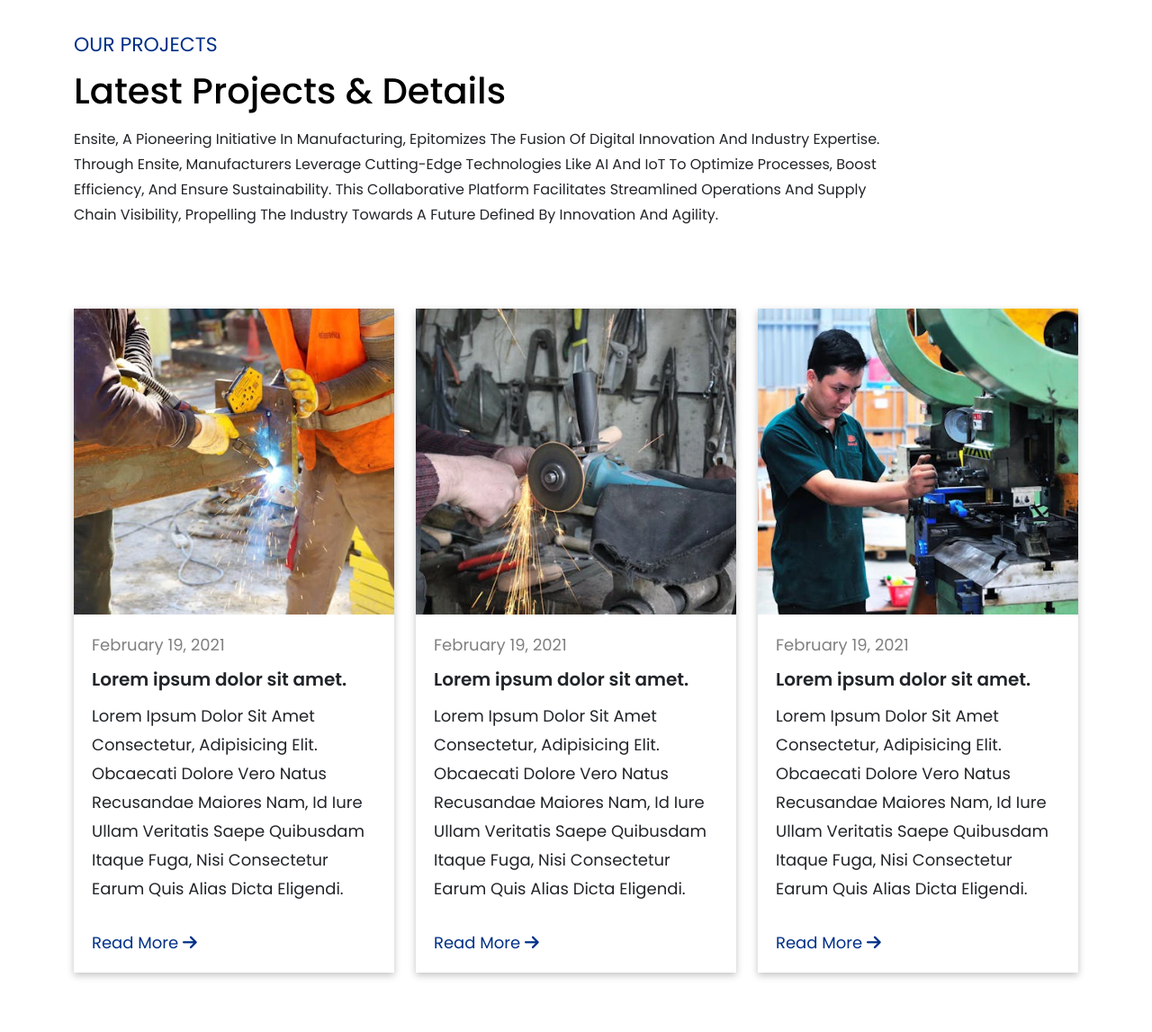
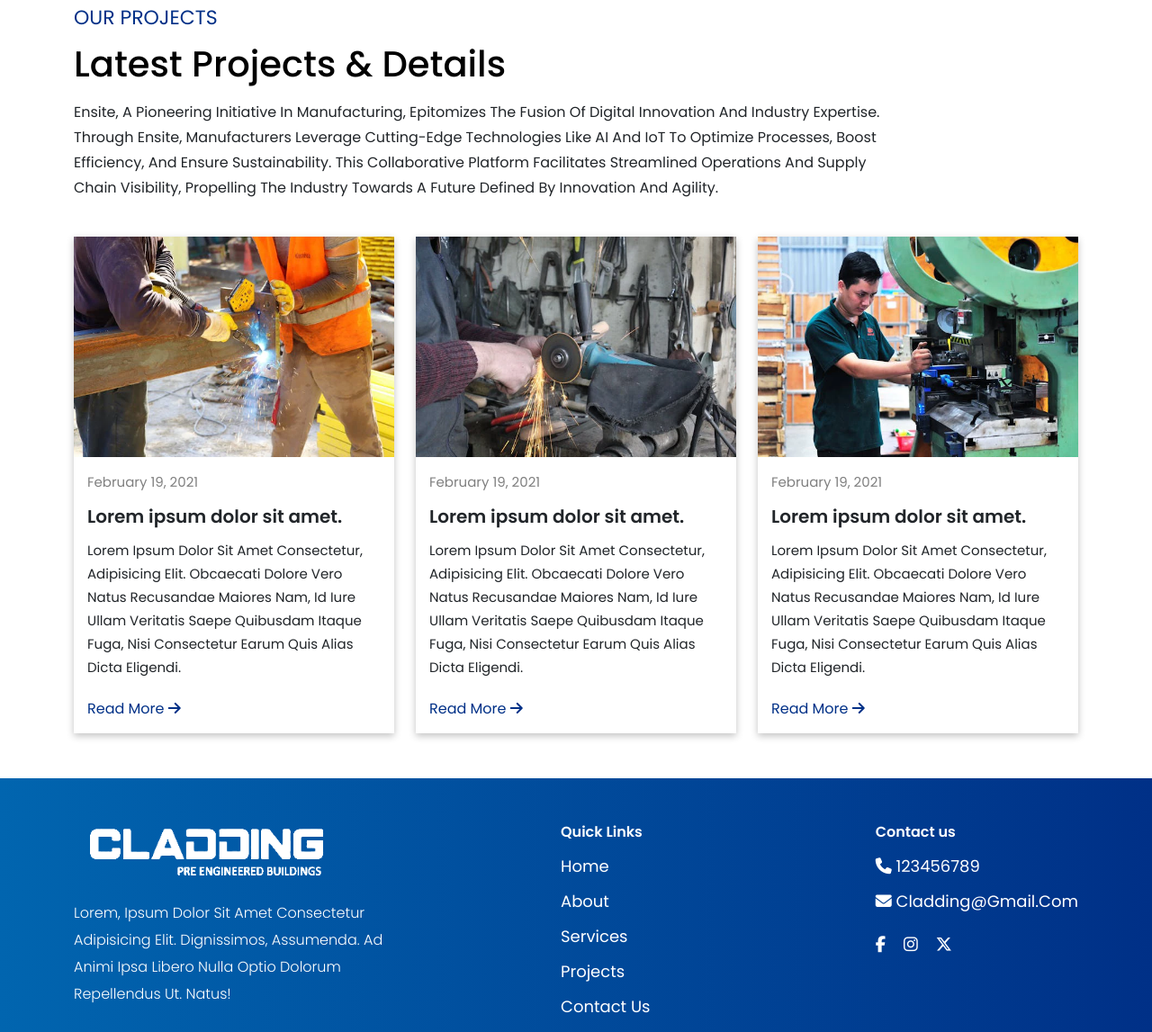
Before and after one commit to Himanshu1747/cladding, a plain HTML site: page about.html in a window 1280 px wide. Shown: the part 2037-3184 px from the top of the page at 90% size. Drawn offline with nearby package versions, Linux system fonts and the light colour scheme.

Commit message:
about page

```diff
--- a/about.html
+++ b/about.html
@@ -304,51 +304,64 @@
             <div class="about-data" data-aos="fade-down" data-aos-duration="2400">
                 <span class="mini-span">Our Projects</span>
                 <h2 class="sub-title">Latest Projects & Details</h2>
-             <p>Ensite, a pioneering initiative in manufacturing, epitomizes the fusion of digital innovation and industry expertise. Through Ensite, manufacturers leverage cutting-edge technologies like AI and IoT to optimize processes, boost efficiency, and ensure sustainability. This collaborative platform facilitates streamlined operations and supply chain visibility, propelling the industry towards a future defined by innovation and agility.</p>
+                <p>Ensite, a pioneering initiative in manufacturing, epitomizes the fusion of digital innovation and
+                    industry expertise. Through Ensite, manufacturers leverage cutting-edge technologies like AI and IoT
+                    to optimize processes, boost efficiency, and ensure sustainability. This collaborative platform
+                    facilitates streamlined operations and supply chain visibility, propelling the industry towards a
+                    future defined by innovation and agility.</p>
 
             </div>
 
             <div class="rowproject">
                 <div class="row justify-content-center">
-                    <div class="col-md-4" data-aos="zoom-in" data-aos-offset="300" data-aos-duration="2400">
+                    <div class="col-md-6 col-xl-4" data-aos="zoom-in" data-aos-offset="300" data-aos-duration="2000">
                         <div class="projects-holder">
                             <div class="projects-image">
-                                <img src="assets/images/project1.webp" alt="projects" height="340" width="510" loading="lazy">
+                                <img src="assets/images/project1.webp" alt="projects" height="340" width="510"
+                                    loading="lazy">
                             </div>
                             <div class="btm-datahere">
                                 <span class="projectdate">February 19, 2021 </span>
                                 <h4 class="mini-title">Lorem ipsum dolor sit amet.</h4>
-                                <p>Lorem ipsum dolor sit amet consectetur, adipisicing elit. Obcaecati dolore vero natus recusandae maiores nam, id iure ullam veritatis saepe quibusdam itaque fuga, nisi consectetur earum quis alias dicta eligendi.</p>
+                                <p>Lorem ipsum dolor sit amet consectetur, adipisicing elit. Obcaecati dolore vero natus
+                                    recusandae maiores nam, id iure ullam veritatis saepe quibusdam itaque fuga, nisi
+                                    consectetur earum quis alias dicta eligendi.</p>
                                 <div class="readmore-icon">
                                     <a href="#">Read More <i class="fa-solid fa-arrow-right"></i></a>
                                 </div>
                             </div>
                         </div>
                     </div>
-                    <div class="col-md-4" data-aos="zoom-in" data-aos-offset="300" data-aos-duration="2400">
+                    <div class="col-md-6 col-xl-4" data-aos="zoom-in" data-aos-offset="300" data-aos-duration="2000">
                         <div class="projects-holder">
                             <div class="projects-image">
-                                <img src="assets/images/project2.webp" alt="projects" height="340" width="510" loading="lazy">
+                                <img src="assets/images/project2.webp" alt="projects" height="340" width="510"
+                                    loading="lazy">
                             </div>
                             <div class="btm-datahere">
                                 <span class="projectdate">February 19, 2021 </span>
                                 <h4 class="mini-title">Lorem ipsum dolor sit amet.</h4>
-                                <p>Lorem ipsum dolor sit amet consectetur, adipisicing elit. Obcaecati dolore vero natus recusandae maiores nam, id iure ullam veritatis saepe quibusdam itaque fuga, nisi consectetur earum quis alias dicta eligendi.</p>
+                                <p>Lorem ipsum dolor sit amet consectetur, adipisicing elit. Obcaecati dolore vero natus
+                                    recusandae maiores nam, id iure ullam veritatis saepe quibusdam itaque fuga, nisi
+                                    consectetur earum quis alias dicta eligendi.</p>
                                 <div class="readmore-icon">
                                     <a href="#">Read More <i class="fa-solid fa-arrow-right"></i></a>
                                 </div>
                             </div>
                         </div>
                     </div>
-                    <div class="col-md-4" data-aos="zoom-in" data-aos-offset="300" data-aos-duration="2400">
+                    <div class="col-md-6 col-xl-4" data-aos="zoom-in" data-aos-offset="300" data-aos-duration="2000">
                         <div class="projects-holder">
                             <div class="projects-image">
-                                <img src="assets/images/project3.webp" alt="projects" height="340" width="510" loading="lazy">
+                                <img src="assets/images/project3.webp" alt="projects" height="340" width="510"
+                                    loading="lazy">
                             </div>
                             <div class="btm-datahere">
                                 <span class="projectdate">February 19, 2021 </span>
                                 <h4 class="mini-title">Lorem ipsum dolor sit amet.</h4>
-                                <p>Lorem ipsum dolor sit amet consectetur, adipisicing elit. Obcaecati dolore vero natus recusandae maiores nam, id iure ullam veritatis saepe quibusdam itaque fuga, nisi consectetur earum quis alias dicta eligendi.</p>
+                                <p>Lorem ipsum dolor sit amet consectetur, adipisicing elit. Obcaecati dolore vero natus
+                                    recusandae maiores nam, id iure ullam veritatis saepe quibusdam itaque fuga, nisi
+                                    consectetur earum quis alias dicta eligendi.</p>
                                 <div class="readmore-icon">
                                     <a href="#">Read More <i class="fa-solid fa-arrow-right"></i></a>
                                 </div>
--- a/assets/css/responsive.css
+++ b/assets/css/responsive.css
@@ -158,6 +158,15 @@
     }
     .grid-aboutmainsec {
         max-width: 1230px;
+    }
+    .projects-image {
+        height: 290px;
+    }
+    section.aboutourproject-sec{
+        padding: 60px 0px;
+    }
+    .rowproject{
+        padding-top: 50px;
     }
 
 
@@ -424,6 +433,28 @@
     .mini-span {
         font-size: 22px;
     }
+    .projects-holder p,span.projectdate{
+        font-size: 15px;
+        line-height: 26px;
+    }
+    .readmore-icon{
+        padding-top: 10px;
+    }
+    .readmore-icon a, .readmore-icon p {
+        font-size: 16px;
+    }
+    .projects-image {
+        height: 245px;
+    }
+    .btm-datahere{
+        padding:15px
+    }
+    section.aboutourproject-sec{
+        padding: 50px 0px;
+    }
+    .rowproject{
+        padding-top: 30px;
+    }
 
 
 
@@ -572,6 +603,14 @@
     }
     .cuter-inside {
         max-width: 95%;
+    }
+    .projects-holder{
+        height: auto !important;
+        margin: 0 auto;
+        margin-bottom: 30px;
+    }
+    section.aboutourproject-sec{
+        padding: 40px 0px;
     }
 
 
```
